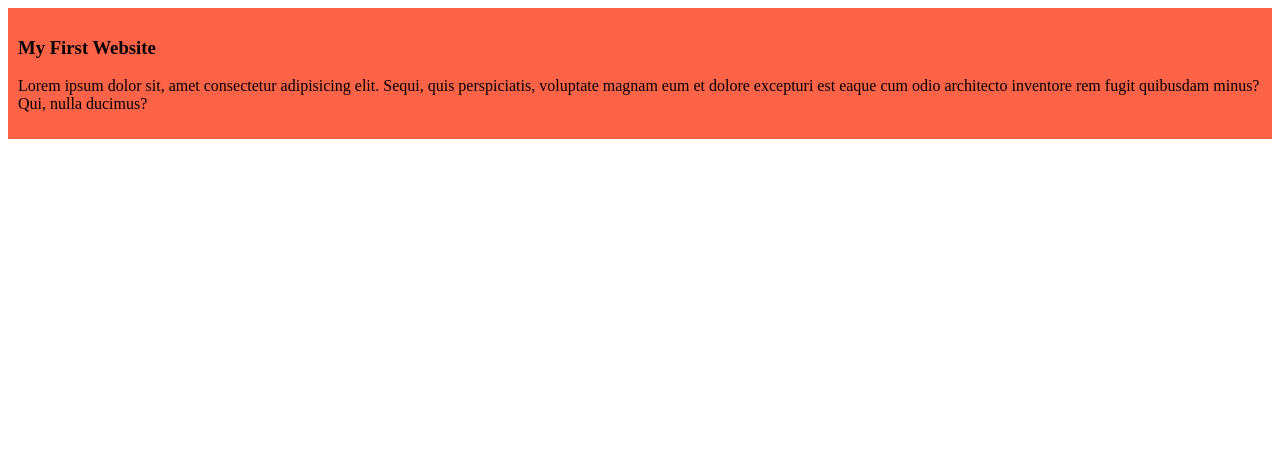
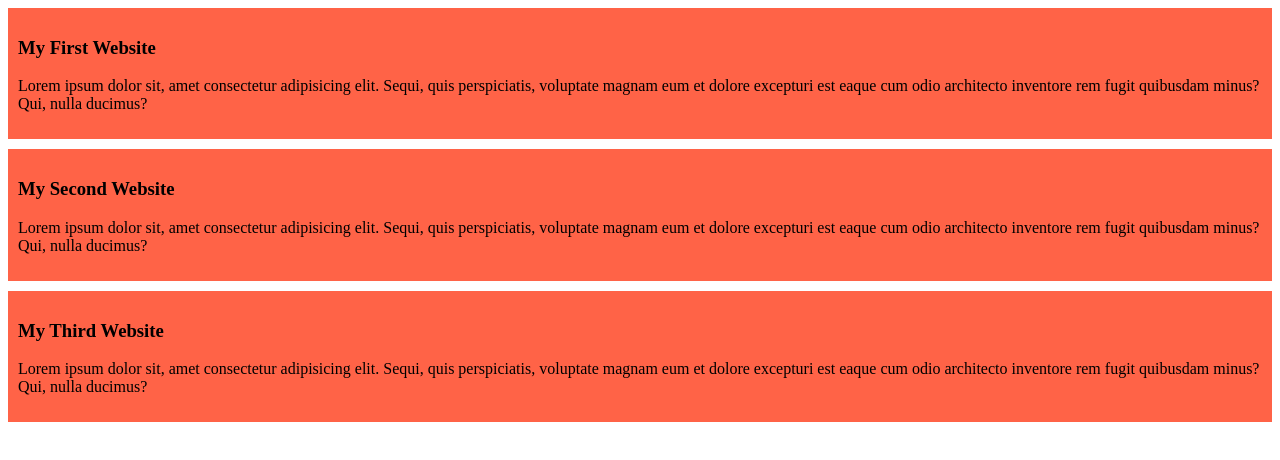
Before and after one commit to nazmulh6/my-simple-website, a plain HTML site: page index.html in a window 1280 px wide. Drawn offline with Linux system fonts and the light colour scheme.

Commit message:
added the second and third blog

```diff
--- a/index.html
+++ b/index.html
@@ -11,5 +11,13 @@
         <h3>My First Website</h3>
         <p>Lorem ipsum dolor sit, amet consectetur adipisicing elit. Sequi, quis perspiciatis, voluptate magnam eum et dolore excepturi est eaque cum odio architecto inventore rem fugit quibusdam minus? Qui, nulla ducimus?</p>
     </div>
+    <div>
+        <h3>My Second Website</h3>
+        <p>Lorem ipsum dolor sit, amet consectetur adipisicing elit. Sequi, quis perspiciatis, voluptate magnam eum et dolore excepturi est eaque cum odio architecto inventore rem fugit quibusdam minus? Qui, nulla ducimus?</p>
+    </div>
+    <div>
+        <h3>My Third Website</h3>
+        <p>Lorem ipsum dolor sit, amet consectetur adipisicing elit. Sequi, quis perspiciatis, voluptate magnam eum et dolore excepturi est eaque cum odio architecto inventore rem fugit quibusdam minus? Qui, nulla ducimus?</p>
+    </div>
 </body>
 </html>
--- a/styles/blog.css
+++ b/styles/blog.css
@@ -1,4 +1,5 @@
 div{
     background-color: tomato;
     padding: 10px;
+    margin-bottom: 10px;
 }
```
